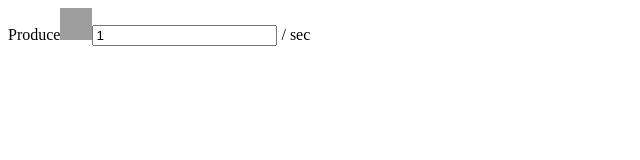
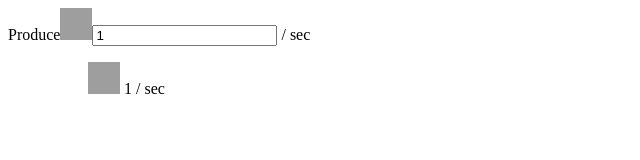
Before and after one commit to sdkawata/dsp-calc, a React app: page / in a window 1280 px wide. Shown: the top 160 px of the page, without its empty margins (0-640 px from the left). Built offline with nearby package versions, Linux system fonts and the light colour scheme; grey boxes are pictures that could not be loaded; the HTML template or start-up script is replaced by a standard one.

Commit message:
tree viewer

```diff
--- a/src/App.tsx
+++ b/src/App.tsx
@@ -1,9 +1,10 @@
-import React, { useState } from "react"
+import React, { useMemo, useState } from "react"
 import data from "../data/data.json"
 import icon from "../data/icons.png"
 import styled from "styled-components"
 import { simpleSolver } from "./simpleSolver"
 import { TargetProducts } from "./types"
+import { buildTrees, ProductionTree } from "./treeBuilder"
 
 const StyledIcon = styled.span<{position: string}>`
 display: inline-block;
@@ -51,7 +52,7 @@ const ProductInput: React.FC<{onChange: (target: TargetProducts) => void}> = ({o
                             setProduct(item.id)
                             setShowSelect(false)
                             onChange([{id:item.id, rate: Number(rate)}])
-                        }}><Icon id={item.id}/></span>)}
+                        }} key={item.id}><Icon id={item.id}/></span>)}
                     </StyledProductSelect>
                 }
                 </StyledProductSelectWrapper>
@@ -59,10 +60,41 @@ const ProductInput: React.FC<{onChange: (target: TargetProducts) => void}> = ({o
         </div>
 }
 
+const StyledTopLevelTreesDisplay = styled.ul``
+const StyledTreesDisplay = styled.ul``
+const StyledTreeDisplay = styled.ul``
+const ProductTreeDisplay: React.FC<{tree: ProductionTree}> = ({tree}) => {
+    if (tree.type === "external") {
+        return <StyledTreeDisplay><Icon id={tree.id}/> {tree.rate} / sec</StyledTreeDisplay>
+    } else if (tree.type === "factory") {
+        return <StyledTreeDisplay>
+        {
+            tree.factory.products.map((product) => <div><Icon id={product.id}/> {product.rate} / sec</div>)
+        }
+        <StyledTreesDisplay>
+            {
+                tree.children.map(tree => <ProductTreeDisplay tree={tree}/>)
+            }
+        </StyledTreesDisplay>
+    </StyledTreeDisplay>
+    } else {
+        return <></>
+    }
+}
+
+const ProductTreesDisplay: React.FC<{trees: ProductionTree[]}> = ({trees}) => {
+    return <StyledTopLevelTreesDisplay>{
+        trees.map(tree => <ProductTreeDisplay tree={tree}/>)
+    }</StyledTopLevelTreesDisplay>
+}
 
 const App: React.FC = () => {
+    const [target, setTarget] = useState([{id: "iron-ore", rate: 1}])
+    const factories = useMemo(() => simpleSolver(target, data.recipes), [target])
+    const trees = useMemo(() => buildTrees(factories, target), [factories, target])
     return <>
-        <ProductInput onChange={(target) => {console.log(simpleSolver(target, data.recipes))}}/>
+        <ProductInput onChange={(target) => {setTarget(target)}}/>
+        <ProductTreesDisplay trees={trees}/>
     </>
 }
 
--- /dev/null
+++ b/src/treeBuilder.ts
@@ -0,0 +1,61 @@
+import { Factories, Factory, TargetProducts } from "./types"
+
+const intersects = <T>(array1: T[], array2: T[]): T[] => {
+    return array1.filter(value => array2.includes(value));
+}
+
+const filterIdx = <T>(array: T[], pred: (t:T) => boolean): number[] => {
+    const result: number[] = []
+    for (let idx = 0; idx < array.length;idx++) {
+        if (pred(array[idx])) {
+            result.push(idx)
+        }
+    }
+    return result;
+}
+
+export type ProductionTree = {
+    type: "factory"
+    factory: Factory;
+    children: ProductionTree[];
+} | {
+    type: "external";
+    id: string;
+    rate: number;
+}
+
+export const buildTrees = (factories: Factories, target: TargetProducts): ProductionTree[] => {
+    console.log(factories.factories)
+    const notParsed = new Set(Array.from(Array(factories.factories.length), (v,k) => k));
+    const currentTrees: ProductionTree[] = []
+    const buildTree = (factoryIdx: number): ProductionTree => {
+        console.log("build Tree" + factoryIdx)
+        notParsed.delete(factoryIdx)
+        const factory = factories.factories[factoryIdx]
+        const children: ProductionTree[] = factory.ingredients.map((ingredient) => {
+            const subFactoriesIdx = filterIdx(factories.factories,(factory) => factory.products.find(p => p.id === ingredient.id) !== undefined)
+            if (subFactoriesIdx.length === 1 && factories.factories[subFactoriesIdx[0]].products.length === 1) {
+                return buildTree(subFactoriesIdx[0])
+            } else {
+                return {
+                    type: "external",
+                    ...ingredient
+                }
+            }
+        })
+        return {
+            type: "factory",
+            factory,
+            children,
+        }
+    }
+    for (let idx = 0; idx < factories.factories.length;idx++) {
+        if (intersects(factories.factories[idx].products.map(p => p.id), target.map(t =>t.id)).length > 0 ) {
+            currentTrees.push(buildTree(idx));
+        }
+    }
+    while (notParsed.size > 0) {
+        currentTrees.push(buildTree(Array.from(notParsed.values())[0]))
+    }
+    return currentTrees;
+}
```
